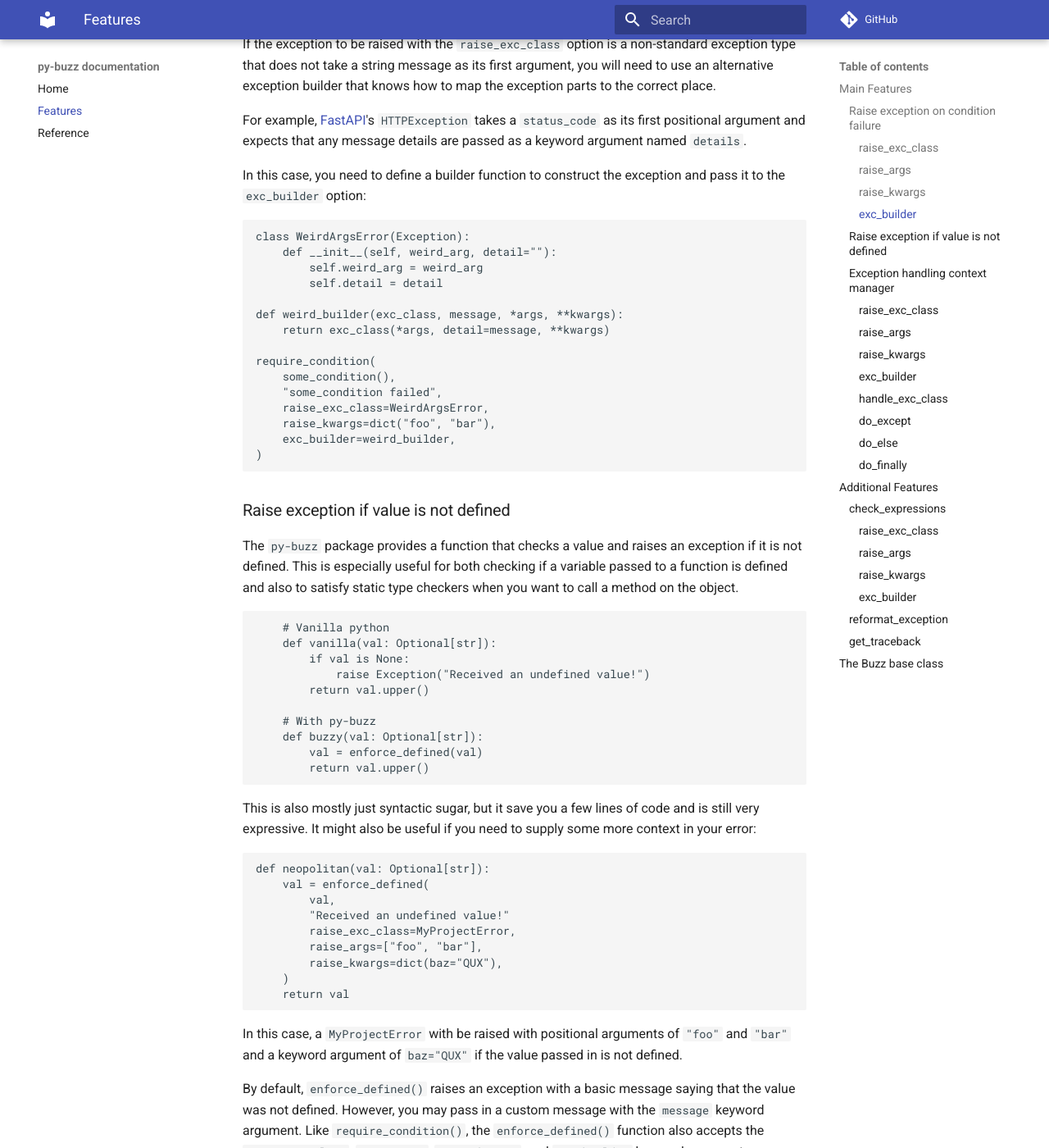
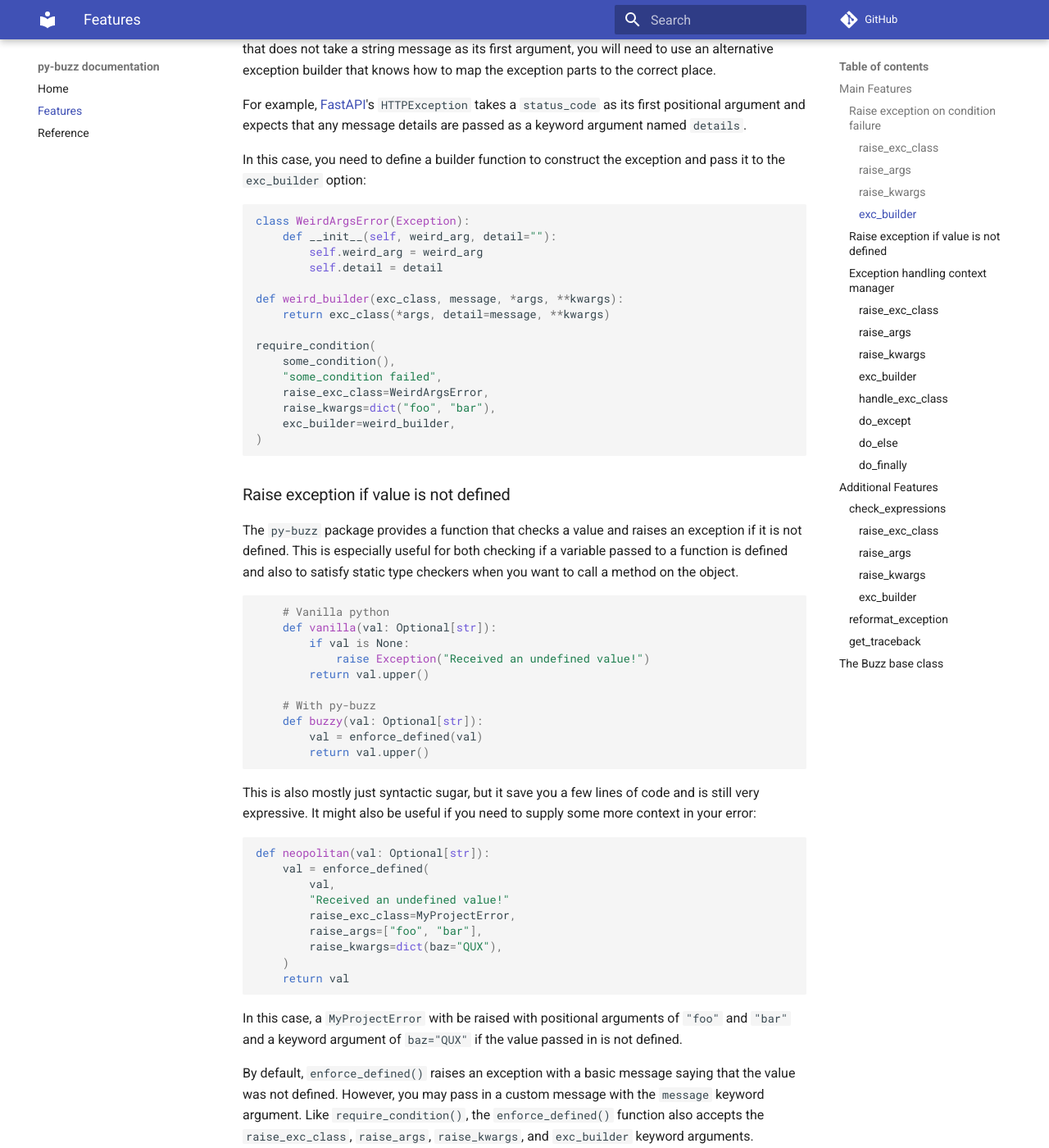
Before and after one commit to dusktreader/py-buzz, an MkDocs documentation site: the page built from docs/source/features.md, in a window 1280 px wide and 1400 px high, scrolled down 1901 px. Shown: the whole window at 82% size. Built offline with MkDocs 1.6.1 and Material for MkDocs 9.7.7, drawn with Linux system fonts in a browser that asks for light colours; comment, search, counter and statistics services are not loaded; some of the changed text lies outside the part shown.

Commit message:
Added code syntax highlighting

```diff
--- a/docs/mkdocs.yaml
+++ b/docs/mkdocs.yaml
@@ -38,3 +38,6 @@ plugins:
           show_signature_annotations: true
           show_source: false
           docstring_style: google
+markdown_extensions:
+  - codehilite:
+      use_pygments: true
--- a/pyproject.toml
+++ b/pyproject.toml
@@ -27,6 +27,7 @@ pytest-random-order = "^1.1.0"
 mypy = "^1.4.1"
 mkdocs-material = "^9.1.21"
 mkdocstrings = {extras = ["python"], version = "^0.22.0"}
+pygments = "^2.15.1"
 
 [tool.black]
 line-length = 120
```
Also changed, not shown: 1 other file.
